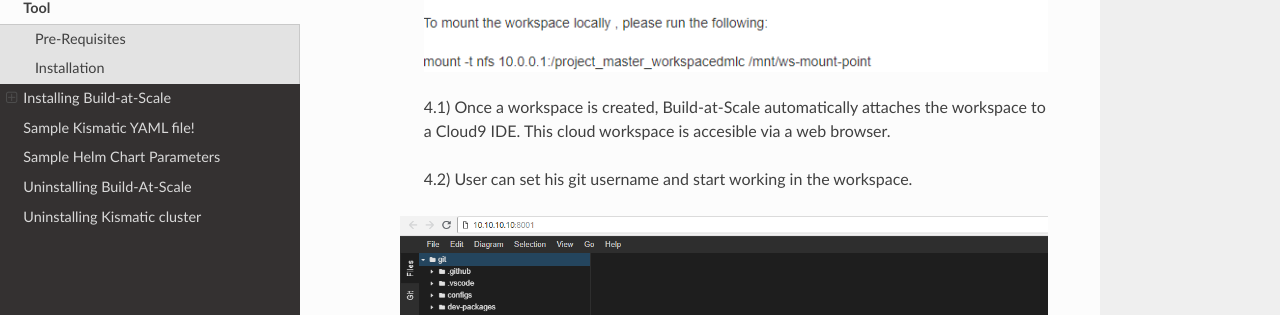
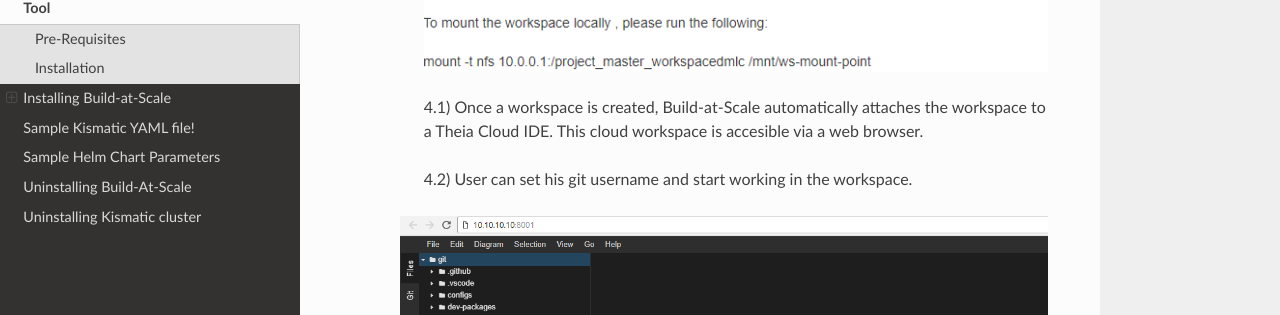
Before and after one commit to kevinhutton/build-at-scale-docs, a Sphinx documentation site: the page built from source/kubernetes-install.rst, in a window 1280 px wide and 900 px high, scrolled down 6028 px. Shown: the part 160-475 px from the top of the window. Built offline with Sphinx 7.4.7 and the Read the Docs theme 2.0.0, drawn with Linux system fonts in a browser that asks for light colours.

Commit message:
Removed Reference to old Cloud9 IDE
Removed Reference to old Cloud9 IDE

```diff
--- a/source/kubernetes-install.rst
+++ b/source/kubernetes-install.rst
@@ -302,7 +302,7 @@
 			:width: 100%
 			:alt: TheiaIDE
 
-		4.1) Once a workspace is created, Build-at-Scale automatically attaches the workspace to a Cloud9 IDE. This cloud workspace is accesible via a web browser.
+		4.1) Once a workspace is created, Build-at-Scale automatically attaches the workspace to a Theia Cloud IDE. This cloud workspace is accesible via a web browser.
 
 		4.2) User can set his git username and start working in the workspace.
 
```
